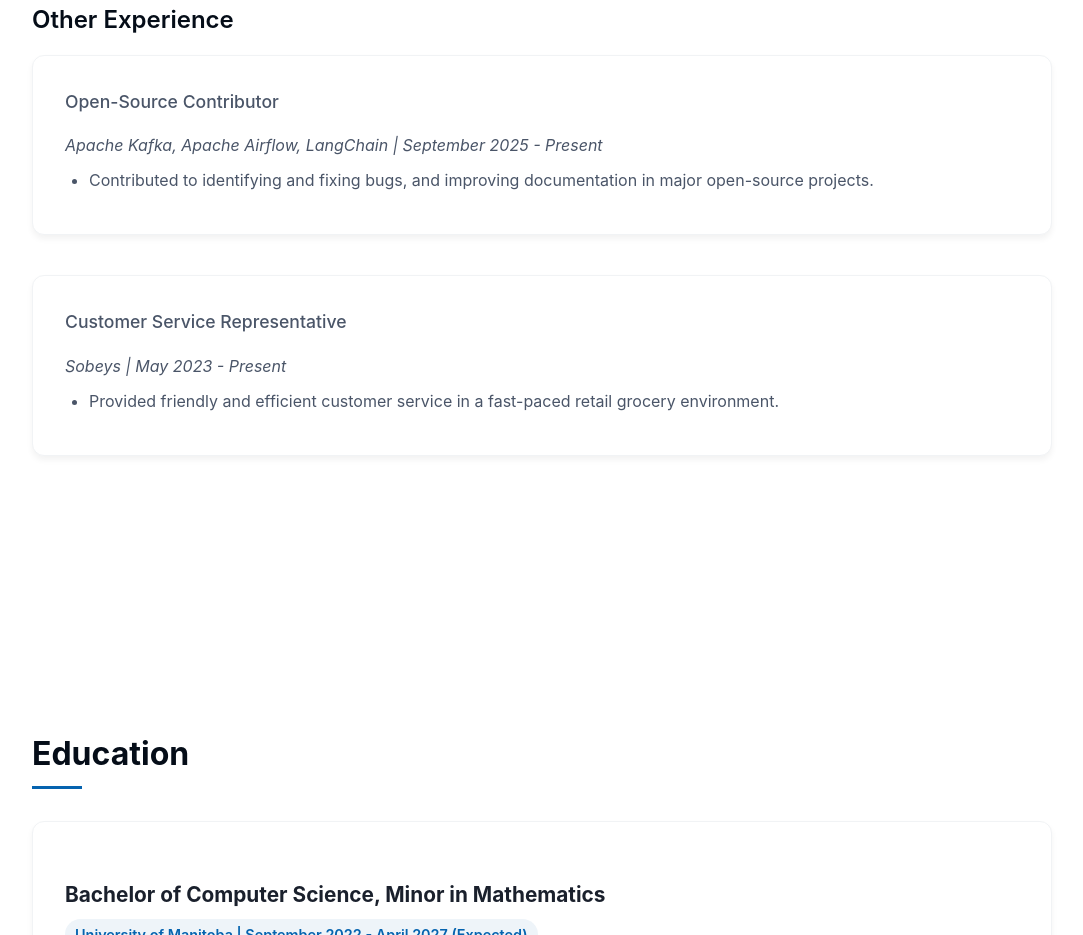
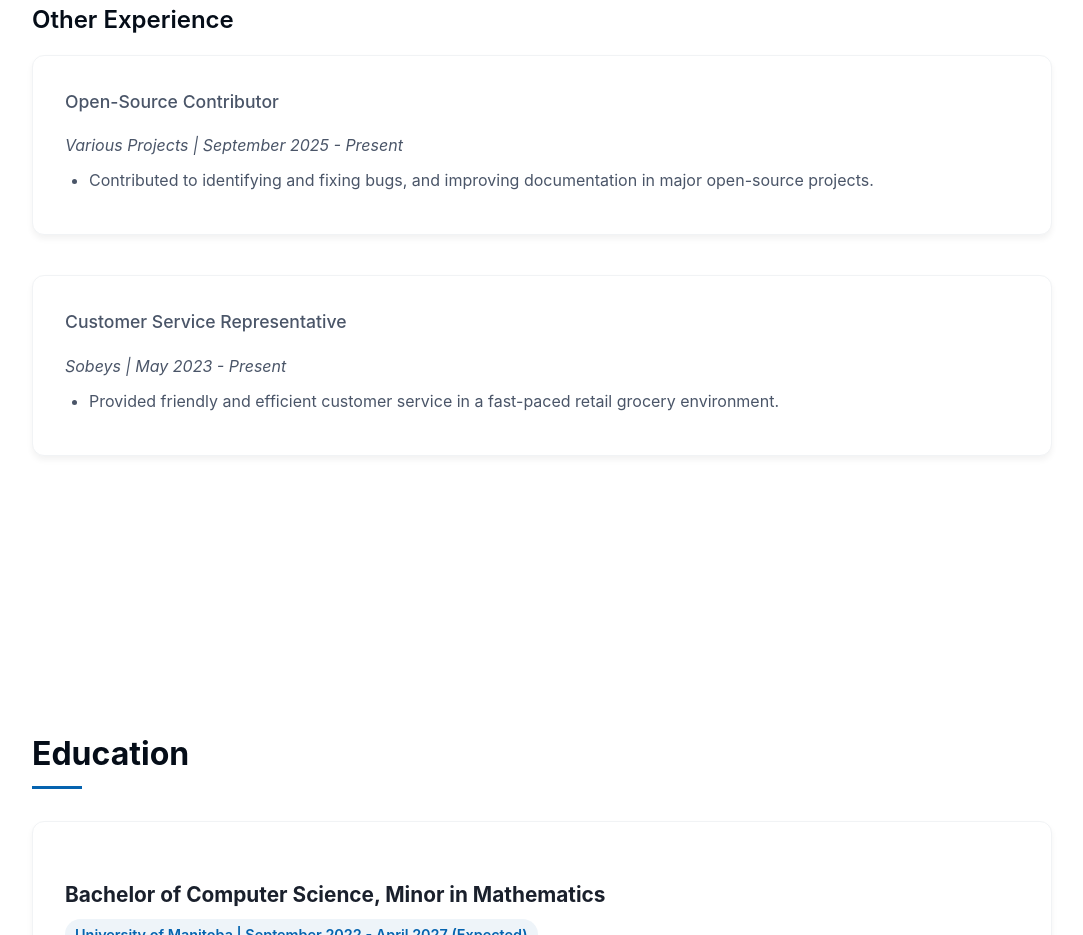
Before and after one commit to subhashyadavon/SubhashYadav, a React (Vite) app: page / in a window 1280 px wide. Shown: the part 2480-3415 px from the top of the page, without its empty margins (148-1231 px from the left). Built offline with nearby package versions, Linux system fonts and the light colour scheme.

Commit message:
chore: removed specific open source project names

```diff
--- a/src/components/Experience/Experience.jsx
+++ b/src/components/Experience/Experience.jsx
@@ -36,7 +36,7 @@ const Experience = () => {
                 <h3>Other Experience</h3>
                 <div className="experience-item">
                     <h4>Open-Source Contributor</h4>
-                    <p><em>Apache Kafka, Apache Airflow, LangChain | September 2025 - Present</em></p>
+                    <p><em>Various Projects | September 2025 - Present</em></p>
                     <ul>
                         <li>Contributed to identifying and fixing bugs, and improving documentation in major open-source projects.</li>
                     </ul>
```
